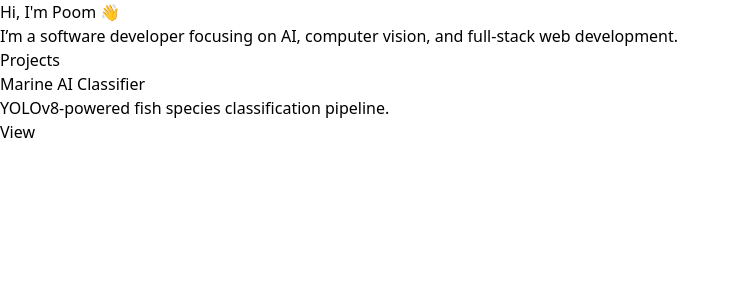
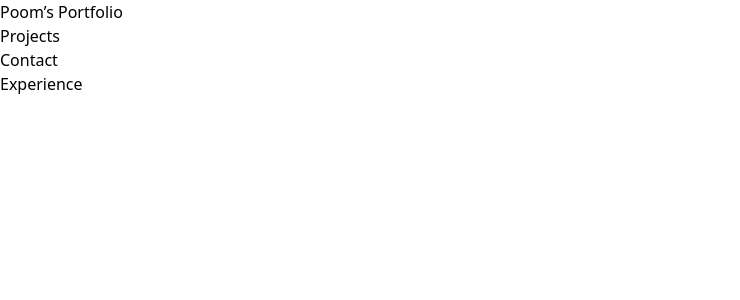
Before and after one commit to Poomon001/portfolio, a Next.js app: page / in a window 1280 px wide. Shown: the top 300 px of the page, without its empty margins (0-740 px from the left). Built offline with nearby package versions, Linux system fonts and the light colour scheme.

Commit message:
Setup nextJS layout

```diff
--- a/src/app/contexts/contents.tsx
+++ b/src/app/contexts/contents.tsx
@@ -1,11 +1,11 @@
 import React from "react";
 
 interface GreetingContent {
-  heading: React.ReactNode;
-  brief: String;
+  greeting: string;
+  brief: React.ReactNode;
 }
 
-interface WorkExperienceContent {
+interface ExperienceContent {
   company: string;
   position: string;
   location: string;
@@ -23,19 +23,206 @@
 
 interface ProjectContent {
   title: string;
-  description: string;
+  description: string | React.ReactNode;
   skills: string[];
   image: string;
 }
 
 const greetingContent: GreetingContent = {
-  heading: "Hi, I'am Poom Chuthamsatid",
+  greeting: "Hi, I'm Poom Chuthamsatid",
+  brief: (
+    <>
+      I'm a fifth-year software engineering student with 2 years of industry
+      experience.
+      <br />
+      Specializing in data-intensive and scalable systems.
+    </>
+  ),
 };
 
+const experienceContent: (ExperienceContent | EducationContent)[] = [
+  {
+    company: "Kinsol Research Inc",
+    position: "AI Software Developer Intern",
+    location: "Victoria BC, Canada",
+    date: "Jan 2025 - Apr 2025",
+    achievements: [
+      <p>
+        Driving development of AI-powered classification pipeline using Python,
+        Docker, Parallelization, Google Cloud, and YOLOv8 for marine diversity
+        analysis, securing $30,000 in initial funding to build vision-based
+        tracking software.
+      </p>,
+      <p>
+        Optimized tracking annotation runtime by 72% per server for 30K+ videos
+        using parallelism, GPUs, and distributed computing.
+      </p>,
+    ],
+    isWorkExperience: true,
+    skills: [],
+  },
+  {
+    company: "Arista Networks",
+    position: "Software Developer Intern",
+    location: "Vancouver BC, Canada",
+    date: "Sep 2024 - Dec 2024",
+    achievements: [
+      <p>
+        Streamlined automated first-boot setup using Kotlin, Python, Mockito,
+        Pytest, Docker, improving VM provisioning process for Arista's global
+        customer base of 10,000+ with a declarative preview and ISO generation
+        system.
+      </p>,
+      <p>
+        Improved security by implementing ISO validation and YANG protocols for
+        compliance with Arista’s network standards.
+      </p>,
+    ],
+    isWorkExperience: true,
+    skills: [],
+  },
+  {
+    company: "University of Victoria",
+    position: "Algorithms Teaching Assistant",
+    location: "Victoria BC, Canada",
+    date: "May 2023 - Aug 2024",
+    achievements: [
+      <p>
+        Guided and clarified concepts in Algorithms & Data Structures II for
+        over 300 undergraduate students, including topics in Hash Table, Dynamic
+        Programming, String Searching, Tree, and Graph Theory.
+      </p>,
+      <p>
+        Led weekly labs to teach algorithm implementation in Java, earning 3
+        contract extensions for outstanding performance.
+      </p>,
+    ],
+    isWorkExperience: true,
+    skills: [],
+  },
+  {
+    company: "Visier Inc",
+    position: "Software Developer Intern",
+    location: "Vancouver BC, Canada",
+    date: "Sep 2022 - Apr 2023",
+    achievements: [
+      <p>
+        Developed secure code for data processing pipeline using Scala,
+        TypeScript, SQL, Mockito, Docker, AWS S3 to transform customer data from
+        15,000+ organizations into a validated, structured format.
+      </p>,
+      <p>
+        Streamlined customer data downloads by introducing three methods—single,
+        multiple, and combined—for CSV, XLSX, and Parquet formats, reducing
+        network traffic by 90% through efficient zip compression.
+      </p>,
+      <p>
+        Built De-Identification Tool to anonymize personal data, manage backups,
+        and enforce secure restoration/deletion process, safeguarding over 12
+        million customer records.
+      </p>,
+    ],
+    isWorkExperience: true,
+    skills: [],
+  },
+  {
+    company: "VertiGIS North America",
+    position: "Software Test Engineer Intern",
+    location: "Victoria BC, Canada",
+    date: "Sep 2021 - Dec 2021",
+    achievements: [
+      <p>
+        Created automated and manual testing scripts with TypeScript,
+        WebdriverIO, Jest to increase test coverage of Geocortex Web/Mobile
+        Designer software that serves over 5,000 customers across industries.
+      </p>,
+      <p>
+        Boosted team productivity by 14% by raising QA bug detection coverage
+        from 50% to 64% during regression testing.
+      </p>,
+    ],
+    isWorkExperience: true,
+    skills: [],
+  },
+  {
+    company: "Ruboss Technology",
+    position: "Software Developer Intern",
+    location: "Victoria BC, Canada",
+    date: "Jan 2021 - Apr 2021",
+    achievements: [
+      <p>
+        Modernized Leanpub storefront by migrating from legacy JavaScript, React
+        Classes, REST APIs to next generation with TypeScript, React Hooks,
+        EmotionJS, GraphQL/Apollo, supporting over 2 million users.
+      </p>,
+      <p>
+        Created reusable React components to reduce redundancy in hierarchical
+        navigation menu codebase.
+      </p>,
+    ],
+    isWorkExperience: true,
+    skills: [],
+  },
+];
+
+const projectContent: ProjectContent[] = [
+  {
+    title: "Nightrader, Stock Trading Platform",
+    description:
+      "Built a full-stack trading platform with a Go backend and React frontend for \
+        FIFO matching, order executions, and wallet transactions, scaling it via Microservices, Docker, \
+        Concurrency, and RabbitMQ to support 5,000+ concurrent users and 100,000+ transactions.",
+    skills: [],
+    image: "",
+  },
+  {
+    title: "BiasAnalyzer, Software for Detecting Bias in LLMs",
+    description:
+      "Won the JCURA award for developing software with Python to analyze 100,000+ words \
+        for gender and race bias detection, quantifying and visualizing the real-world impacts of societal \
+        biases using Pandas, NumPy, Matplotlib, and word embeddings from Microsoft, OpenAI, Google, Cohere, \
+        and BGE models, with findings published by Springer Media.",
+    skills: [],
+    image: "",
+  },
+];
+
 const contents = {
-  welcome: {},
+  greeting: greetingContent,
+  experiences: {
+    heading: "Experience",
+    experience: experienceContent,
+  },
+  projects: {
+    heading: "Project",
+    project: projectContent,
+  },
 };
 
 const ContentsContext = React.createContext(contents);
 
-const ContentContext = () => React.useContext(ContentContext);
+const ContentsProvider: React.FC<ContentsProviderProps> = ({
+  contents,
+  children,
+}: ContentsProviderProps) => {
+  return (
+    <ContentsContext.Provider value={contents}>
+      {children}
+    </ContentsContext.Provider>
+  );
+};
+
+const useContents = () => React.useContext(ContentsContext);
+
+type Contents = typeof contents;
+type ContentsProviderProps = React.PropsWithChildren<{ contents: Contents }>;
+
+export default contents;
+export { ContentsProvider, useContents };
+export type {
+  Contents,
+  GreetingContent,
+  ExperienceContent,
+  EducationContent,
+  ProjectContent,
+};
--- a/src/app/layout.tsx
+++ b/src/app/layout.tsx
@@ -1,4 +1,3 @@
-import type { Metadata } from "next";
 import { Geist, Geist_Mono } from "next/font/google";
 import "./styles/globals.css";
 
@@ -12,16 +11,16 @@
   subsets: ["latin"],
 });
 
-export const metadata: Metadata = {
-  title: "Create Next App",
-  description: "Generated by create next app",
+export const metadata = {
+  title: "My Application - Layout",
+  description: "This is the layout for the app",
 };
 
 export default function RootLayout({
   children,
-}: Readonly<{
+}: {
   children: React.ReactNode;
-}>) {
+}) {
   return (
     <html lang="en">
       <body
--- a/src/app/page.tsx
+++ b/src/app/page.tsx
@@ -1,35 +1,14 @@
-export default function Home() {
+"use client";
+
+import { ContentsProvider } from "@/app/contexts/contents";
+import contents from "@/app/contexts/contents";
+import Navbar from "./components/navbar";
+
+export default function HomePage() {
   return (
-    <main className="min-h-screen bg-base-100 text-base-content">
-      <div className="max-w-4xl mx-auto px-4 py-12">
-        <h1 className="text-4xl font-bold mb-6">Hi, I'm Poom 👋</h1>
-        <p className="text-lg mb-4">
-          I’m a software developer focusing on AI, computer vision, and
-          full-stack web development.
-        </p>
-
-        <div className="mt-8">
-          <h2 className="text-2xl font-semibold mb-4">Projects</h2>
-          <div className="grid gap-4 md:grid-cols-2">
-            <div className="card bg-base-200 shadow">
-              <div className="card-body">
-                <h3 className="card-title">Marine AI Classifier</h3>
-                <p>YOLOv8-powered fish species classification pipeline.</p>
-                <div className="card-actions justify-end">
-                  <a
-                    className="btn btn-primary"
-                    href="https://github.com/yourusername/project"
-                    target="_blank"
-                  >
-                    View
-                  </a>
-                </div>
-              </div>
-            </div>
-            {/* Add more project cards here */}
-          </div>
-        </div>
-      </div>
-    </main>
+    <ContentsProvider contents={contents}>
+      <Navbar />
+      <div>{contents.experiences.heading}</div>
+    </ContentsProvider>
   );
 }
```
Also changed, not shown: src/app/_app.tsx (deleted, +0 -12 lines).
